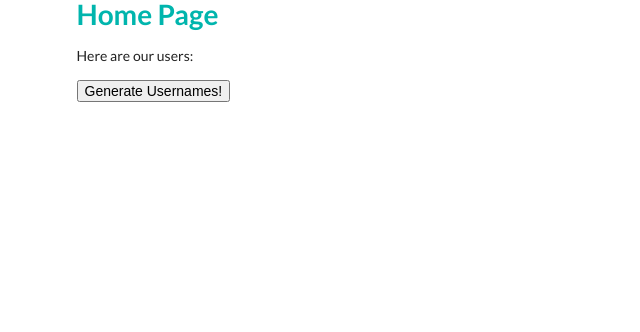
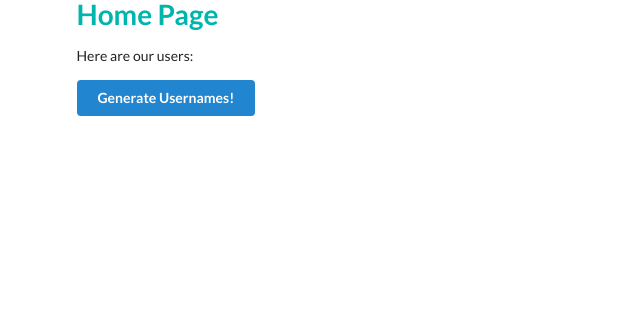
Before and after one commit to CP11B/project_devops, a Flask app: page / in a window 1280 px wide. Shown: the top 332 px of the page, without its empty margins (0-640 px from the left). Run offline with Flask 2, Linux system fonts and the light colour scheme; data that the repository does not hold is empty; some libraries are stand-ins or nearby versions.

Commit message:
colour change

```diff
--- a/frontend/application/templates/index.html
+++ b/frontend/application/templates/index.html
@@ -6,7 +6,7 @@
 {% endblock head %}
 
 {% block body_content %}
-    <div class="ui container">
+    <div class="ui very padded container">
     <h1 class="ui teal header">Home Page</h1>
 
     <p>Here are our users:</p>
@@ -18,7 +18,7 @@
             </div>
             {% endfor %}
         </div>
-        <button onClick="window.location.reload();">Generate Usernames!</button>
+        <button class="ui primary button" onClick="window.location.reload();">Generate Usernames!</button>
     </form>
     </div>
 
```
